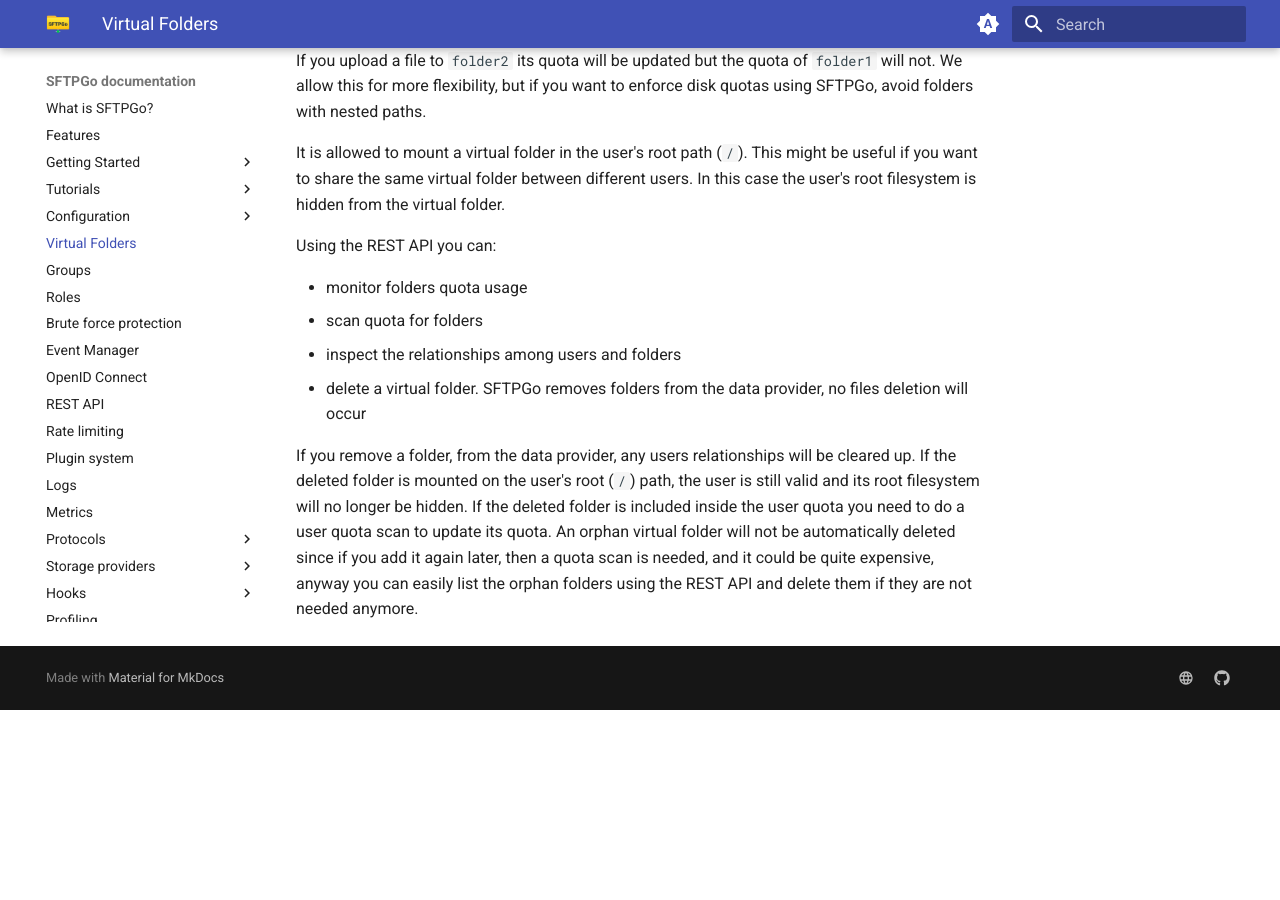
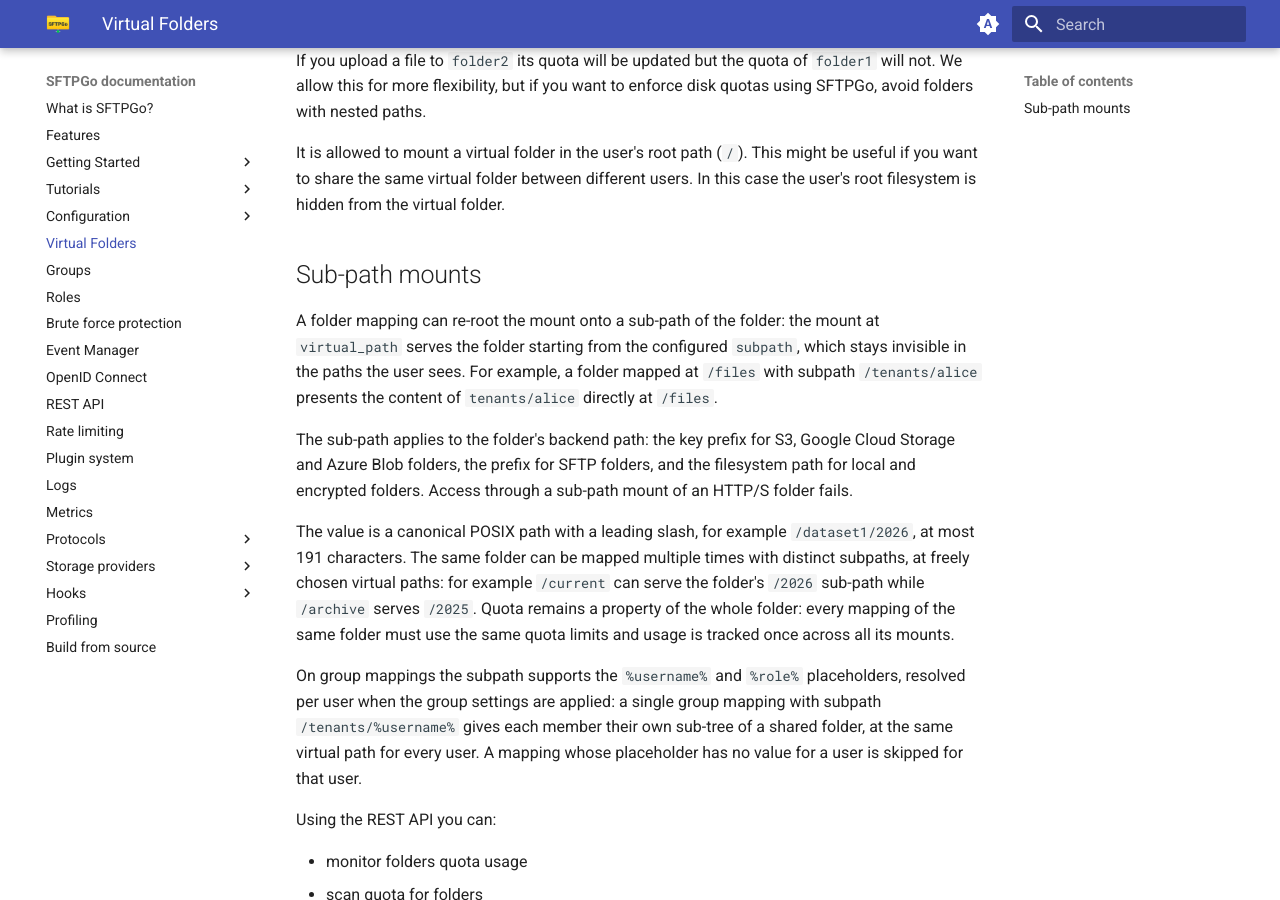
Before and after one commit to sftpgo/docs, an MkDocs documentation site: the page built from docs/virtual-folders.md, in a window 1280 px wide and 900 px high, scrolled down 1295 px. Built offline with MkDocs 1.6.1 and Material for MkDocs 9.7.7, drawn with Linux system fonts in a browser that asks for light colours; the version menu is left out; before the commit the page ends 2005 px from its top, so only the background shows below that.

Commit message:
virtual folders: document sub-path mounts
Signed-off-by: Nicola Murino <nicola.murino@gmail.com>

```diff
--- a/docs/virtual-folders.md
+++ b/docs/virtual-folders.md
@@ -39,6 +39,16 @@ If you upload a file to `folder2` its quota will be updated but the quota of `fo
 
 It is allowed to mount a virtual folder in the user's root path (`/`). This might be useful if you want to share the same virtual folder between different users. In this case the user's root filesystem is hidden from the virtual folder.
 
+## Sub-path mounts
+
+A folder mapping can re-root the mount onto a sub-path of the folder: the mount at `virtual_path` serves the folder starting from the configured `subpath`, which stays invisible in the paths the user sees. For example, a folder mapped at `/files` with subpath `/tenants/alice` presents the content of `tenants/alice` directly at `/files`.
+
+The sub-path applies to the folder's backend path: the key prefix for S3, Google Cloud Storage and Azure Blob folders, the prefix for SFTP folders, and the filesystem path for local and encrypted folders. Access through a sub-path mount of an HTTP/S folder fails.
+
+The value is a canonical POSIX path with a leading slash, for example `/dataset1/2026`, at most 191 characters. The same folder can be mapped multiple times with distinct subpaths, at freely chosen virtual paths: for example `/current` can serve the folder's `/2026` sub-path while `/archive` serves `/2025`. Quota remains a property of the whole folder: every mapping of the same folder must use the same quota limits and usage is tracked once across all its mounts.
+
+On group mappings the subpath supports the `%username%` and `%role%` placeholders, resolved per user when the group settings are applied: a single group mapping with subpath `/tenants/%username%` gives each member their own sub-tree of a shared folder, at the same virtual path for every user. A mapping whose placeholder has no value for a user is skipped for that user.
+
 Using the REST API you can:
 
 - monitor folders quota usage
```
Also changed, not shown: docs/data-provider.md (+2 -0 lines).
